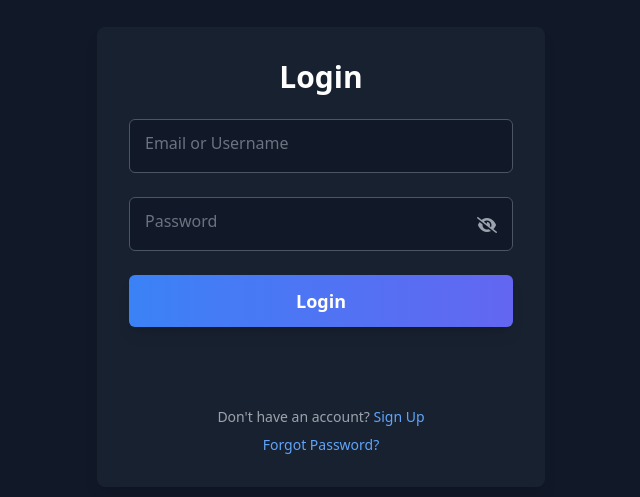
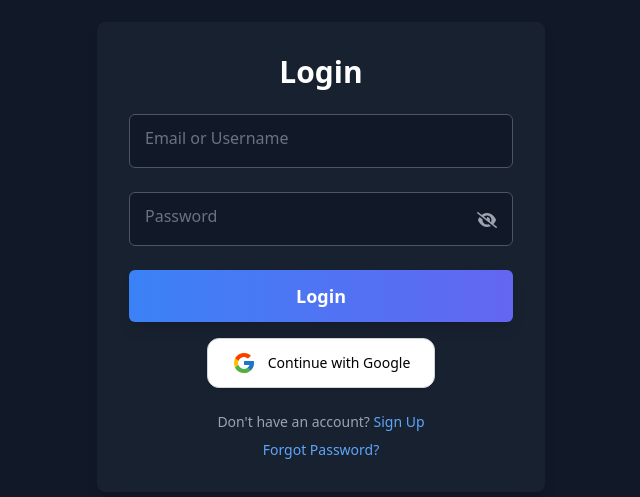
Before and after one commit to onlySaish/TrackStockz, a React (Vite) app: page /login in a window 1280 px wide. Shown: the part 143-640 px from the top of the page, without its empty margins (319-959 px from the left). Built offline with nearby package versions, Linux system fonts and the light colour scheme; no server answers.

Commit message:
Google OAuth2.0 Final Done

```diff
--- a/package.json
+++ b/package.json
@@ -24,6 +24,7 @@
     "react": "^18.3.1",
     "react-dom": "^18.3.1",
     "react-hook-form": "^7.54.2",
+    "react-icons": "^5.5.0",
     "react-redux": "^9.2.0",
     "react-router": "^7.1.1",
     "react-router-dom": "^7.1.3",
--- a/src/features/auth/authApi.js
+++ b/src/features/auth/authApi.js
@@ -171,8 +171,8 @@ export function resetPassword({token, newPassword}){
 //   return axiosInstance.post('/users/forgotPass-verify-phone-otp', {phoneNumber,otp});
 // };
 
-export function googleAuthApi(credential) {
- return axiosInstance.post('/users/google-auth', { credential }, {
+export function googleAuthApi(code) {
+ return axiosInstance.get(`/users/google-auth?code=${code}`, {
     headers: {
       'Content-Type': 'application/json',
     },
--- a/src/features/auth/authSlice.js
+++ b/src/features/auth/authSlice.js
@@ -77,9 +77,9 @@ export const loginUserAsync = createAsyncThunk(
 
 export const googleAuthAsync = createAsyncThunk(
   'user/googleAuth',
-  async (credential, { rejectWithValue }) => {
+  async (code, { rejectWithValue }) => {
     try {
-      const response = await googleAuthApi(credential);
+      const response = await googleAuthApi(code);
       return response.data;
     } catch (error) {
       return rejectWithValue(error.message);
--- a/src/features/auth/components/Login.jsx
+++ b/src/features/auth/components/Login.jsx
@@ -2,7 +2,8 @@ import React, { useRef, useState } from "react";
 import { Link, Navigate } from "react-router-dom";
 import { useSelector, useDispatch } from "react-redux";
 import { googleAuthAsync, loginUserAsync, selectLoggedInUser } from "../authSlice.js";
-import { GoogleLogin } from '@react-oauth/google';
+import { GoogleLogin, useGoogleLogin } from '@react-oauth/google';
+import { FcGoogle } from 'react-icons/fc';
 
 function Login() {
   const [identity, setIdentity] = useState("");
@@ -37,10 +38,21 @@ function Login() {
     dispatch(loginUserAsync(formData));
   };
 
-  const handleGoogleResponse = async (authResult) => {
-    const { credential } = authResult;
-    dispatch(googleAuthAsync(credential));
-  }
+  // const handleGoogleResponse = async (authResult) => {
+  //   console.log(authResult);
+  //   const { credential } = authResult;
+  //   dispatch(googleAuthAsync(credential));
+  // }
+
+  const handleGoogleLogin = useGoogleLogin({
+    onSuccess: tokenResponse => {
+      dispatch(googleAuthAsync(tokenResponse.code));
+    },
+    onError: () => {
+      alert('Google login failed');
+    },
+    flow: 'auth-code',
+  });
 
   return (
     <>
@@ -104,12 +116,19 @@ function Login() {
             </button>
           </form>
 
-          <div className="px-auto w-full max-w-md">
+          {/* <div className="px-auto w-full max-w-md">
             <GoogleLogin
               onSuccess={handleGoogleResponse}
               onError={handleGoogleResponse}
               />
-          </div>
+          </div> */}
+          <button
+            onClick={() => handleGoogleLogin()}
+            className="flex items-center gap-3 bg-white text-black mx-auto px-6 py-3 rounded-xl shadow hover:shadow-md border border-gray-300 transition-all duration-300"
+          >
+            <FcGoogle size={24} />
+            <span className="text-sm font-medium">Continue with Google</span>
+          </button>
 
           {/* Links */}
           <div className="text-center mt-6 text-gray-400">
--- a/src/features/dashboard/components/Navbar.jsx
+++ b/src/features/dashboard/components/Navbar.jsx
@@ -65,6 +65,7 @@ function Navbar() {
             <img
               src={user.avatar || 'https://sbcf.fr/wp-content/uploads/2018/03/sbcf-default-avatar.png'}
               alt="User Avatar"
+              onError={(e) => e.target.src = 'https://sbcf.fr/wp-content/uploads/2018/03/sbcf-default-avatar.png'}
               className="h-full w-full object-cover"
             />
           </div>
--- a/src/features/dashboard/components/profile/components/EditProfileCard.jsx
+++ b/src/features/dashboard/components/profile/components/EditProfileCard.jsx
@@ -54,6 +54,7 @@ const EditProfileCard = () => {
         <div className="flex flex-col items-center w-full md:w-1/3 border-r border-gray-700 p-8">
           <img
             src={avatarPreview}
+            onError={(e) => e.target.src = 'https://sbcf.fr/wp-content/uploads/2018/03/sbcf-default-avatar.png'}
             alt="Profile Avatar"
             className="size-40 mb-4 -mt-4 rounded-2xl border-4 border-gray-600 shadow-md transition-transform duration-300 hover:scale-105"
           />
--- a/src/features/dashboard/components/profile/components/ProfileCard.jsx
+++ b/src/features/dashboard/components/profile/components/ProfileCard.jsx
@@ -28,8 +28,9 @@ const ProfileCard = () => {
           <div className="flex flex-col items-center w-full md:w-1/3 p-4 border-r border-gray-700">
             <div className="relative">
               <img
-                src={user.avatar || '/default-avatar.png'}
+                src={user.avatar || 'https://sbcf.fr/wp-content/uploads/2018/03/sbcf-default-avatar.png'}
                 alt="Profile Avatar"
+                onError={(e) => e.target.src = 'https://sbcf.fr/wp-content/uploads/2018/03/sbcf-default-avatar.png'}
                 className="w-36 h-36 rounded-2xl border-4 border-gray-700 shadow-md
                 transition-transform duration-300 hover:scale-110"
               />
```
Also changed, not shown: 1 other file (tests, documents, lock files or other folders).
